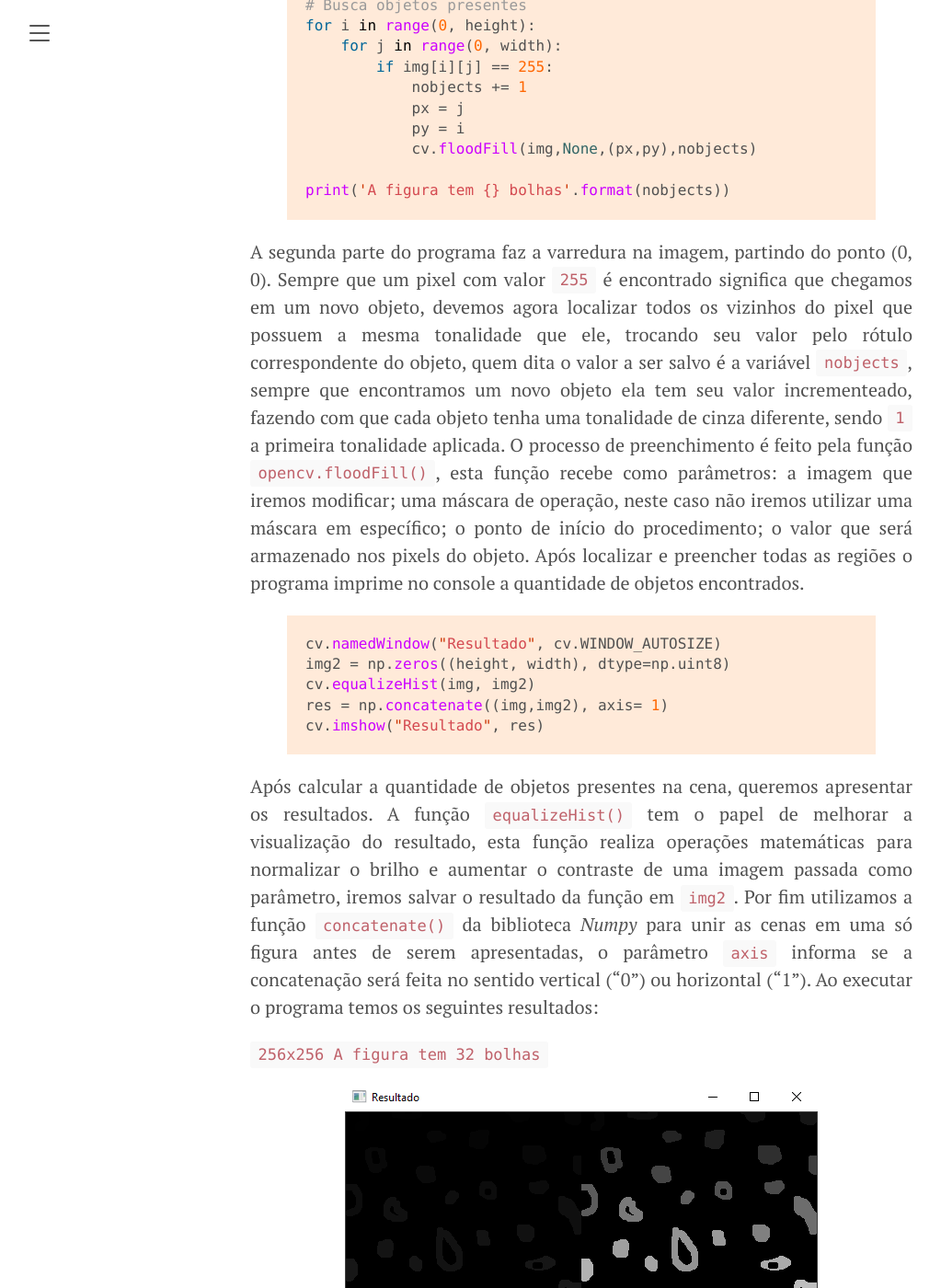
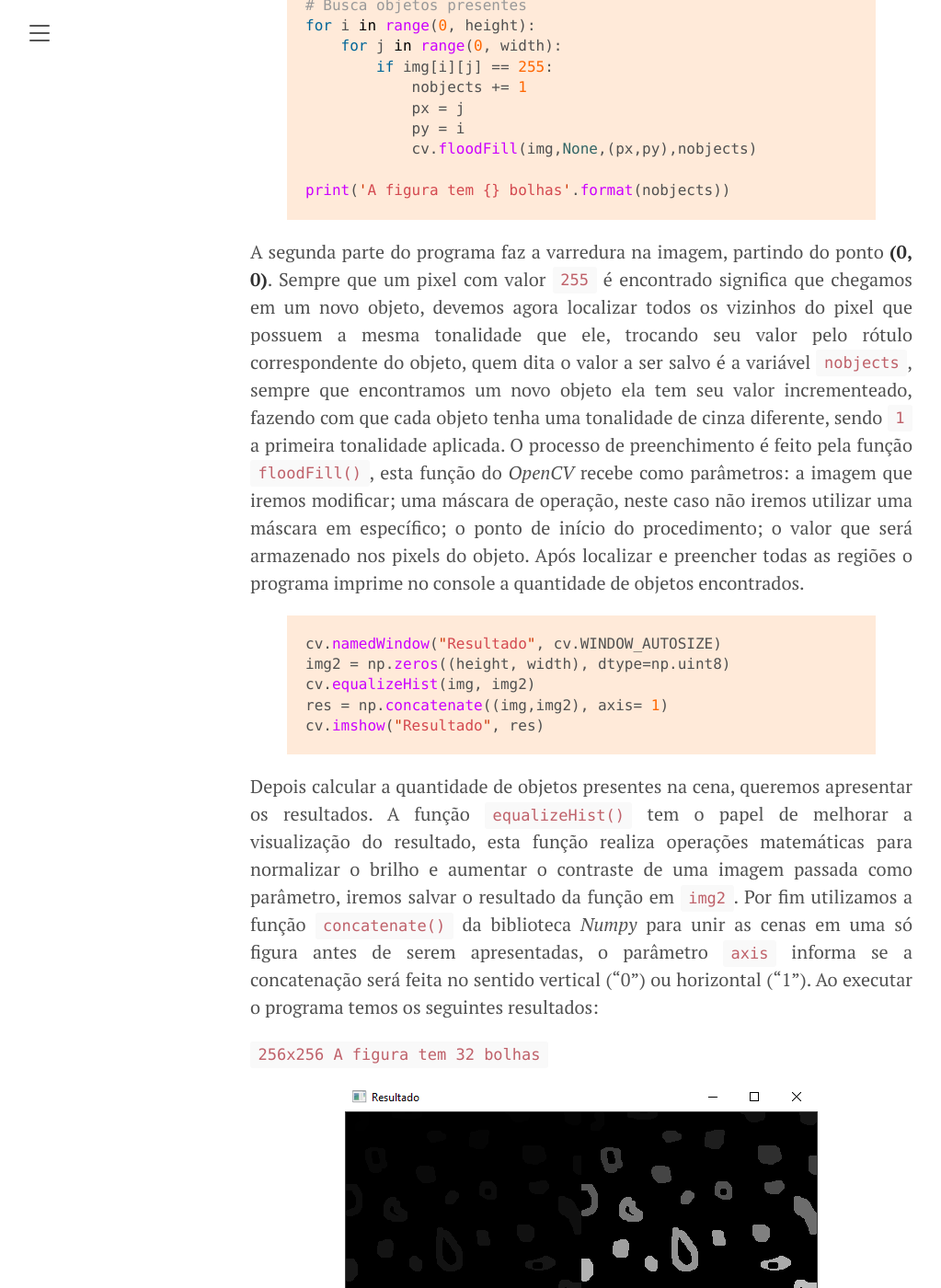
Before and after one commit to lucasamds/lucasamds.github.io, a Jekyll site: the page built from _posts/2021-02-26-preenchendo regiões.md, in a window 1280 px wide and 1400 px high, scrolled down 2200 px. Shown: the whole window at 92% size, without its empty margins (8-1031 px from the left). Built offline with Jekyll 4.4.1, drawn with Linux system fonts in a browser that asks for light colours.

Commit message:
Update 2021-02-26-preenchendo regiões.md

```diff
--- a/_posts/2021-02-26-preenchendo regiões.md
+++ b/_posts/2021-02-26-preenchendo regiões.md
@@ -89,7 +89,7 @@ for i in range(0, height):
 print('A figura tem {} bolhas'.format(nobjects))
 {% endhighlight %}
 
-A segunda parte do programa faz a varredura na imagem, partindo do ponto (0, 0). Sempre que um pixel com valor `255` é encontrado significa que chegamos em um novo objeto, devemos agora localizar todos os vizinhos do pixel que possuem a mesma tonalidade que ele, trocando seu valor pelo rótulo correspondente do objeto, quem dita o valor a ser salvo é a variável `nobjects`, sempre que encontramos um novo objeto ela tem seu valor incrementeado, fazendo com que cada objeto tenha uma tonalidade de cinza diferente, sendo `1` a primeira tonalidade aplicada. O processo de preenchimento é feito pela função `opencv.floodFill()`, esta função  recebe como parâmetros: a imagem que iremos modificar; uma máscara de operação, neste caso não iremos utilizar uma máscara em específico; o ponto de início do procedimento; o valor que será armazenado nos pixels do objeto. Após localizar e preencher todas as regiões o programa imprime no console a quantidade de objetos encontrados.
+A segunda parte do programa faz a varredura na imagem, partindo do ponto **(0, 0)**. Sempre que um pixel com valor `255` é encontrado significa que chegamos em um novo objeto, devemos agora localizar todos os vizinhos do pixel que possuem a mesma tonalidade que ele, trocando seu valor pelo rótulo correspondente do objeto, quem dita o valor a ser salvo é a variável `nobjects`, sempre que encontramos um novo objeto ela tem seu valor incrementeado, fazendo com que cada objeto tenha uma tonalidade de cinza diferente, sendo `1` a primeira tonalidade aplicada. O processo de preenchimento é feito pela função `floodFill()`, esta função do *OpenCV* recebe como parâmetros: a imagem que iremos modificar; uma máscara de operação, neste caso não iremos utilizar uma máscara em específico; o ponto de início do procedimento; o valor que será armazenado nos pixels do objeto. Após localizar e preencher todas as regiões o programa imprime no console a quantidade de objetos encontrados.
 
 {% highlight python %}
 
@@ -101,10 +101,10 @@ cv.imshow("Resultado", res)
 
 {% endhighlight %}
 
-Após calcular a quantidade de objetos presentes na cena, queremos apresentar os resultados. A função `equalizeHist()` tem o papel de melhorar a visualização do resultado, esta função realiza operações matemáticas para normalizar o brilho e aumentar o contraste de uma imagem passada como parâmetro, iremos salvar o resultado da função em `img2`. Por fim utilizamos a função `concatenate()` da biblioteca *Numpy* para unir as cenas em uma só figura antes de serem apresentadas, o parâmetro `axis` informa se a concatenação será feita no sentido vertical ("0") ou horizontal ("1"). Ao executar o programa temos os seguintes resultados:
+Depois calcular a quantidade de objetos presentes na cena, queremos apresentar os resultados. A função `equalizeHist()` tem o papel de melhorar a visualização do resultado, esta função realiza operações matemáticas para normalizar o brilho e aumentar o contraste de uma imagem passada como parâmetro, iremos salvar o resultado da função em `img2`. Por fim utilizamos a função `concatenate()` da biblioteca *Numpy* para unir as cenas em uma só figura antes de serem apresentadas, o parâmetro `axis` informa se a concatenação será feita no sentido vertical ("0") ou horizontal ("1"). Ao executar o programa temos os seguintes resultados:
 
 `256x256
-A figura tem 32 bolhas `
+A figura tem 32 bolhas`
 
 ![](https://raw.githubusercontent.com/lucasamds/lucasamds.github.io/main/public/images/objetos.png)
 *Figura 1. Exemplo de saída do programa rotulando.py*
```
